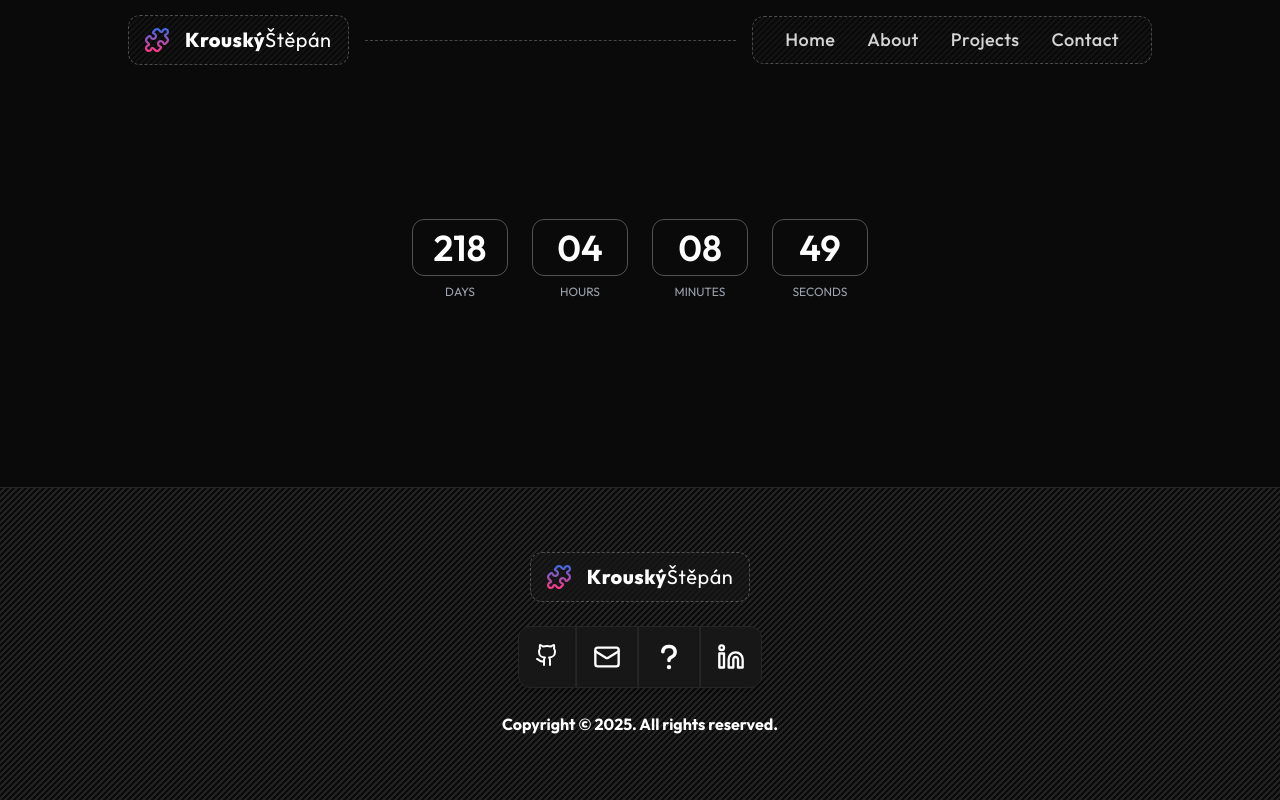
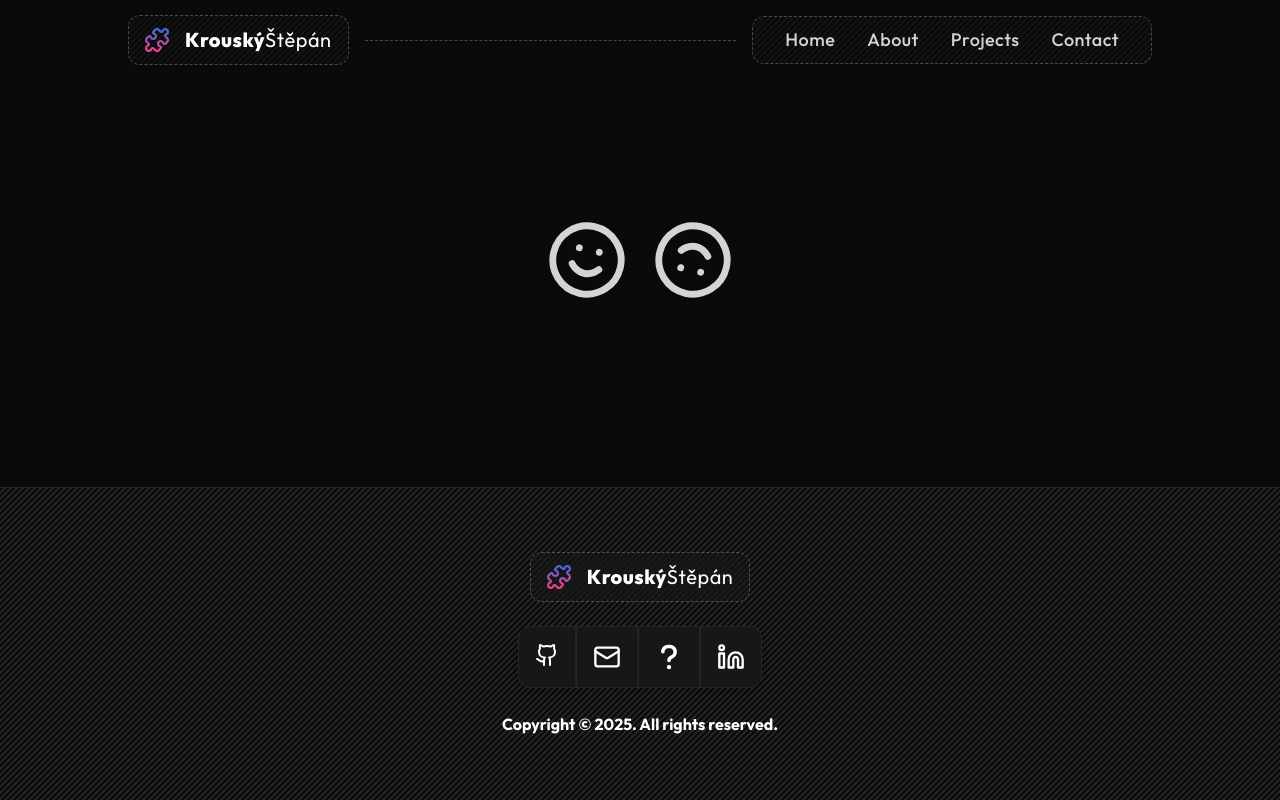
Before and after one commit to krouskystepan/portfolio, a Next.js app: page /c in a window 1280 px wide. Built offline with nearby package versions, Linux system fonts and the light colour scheme.

Commit message:
get server time

```diff
--- a/app/c/page.tsx
+++ b/app/c/page.tsx
@@ -1,155 +1,14 @@
-'use client'
+import Countdown from '@/components/Countdown'
 
-import { useEffect, useMemo, useState } from 'react'
-import { motion, AnimatePresence } from 'framer-motion'
-import { Smile } from 'lucide-react'
-
-const CountdownPage = () => {
-  const targetDate = useMemo(() => new Date('2025-10-31T23:00:00Z'), [])
+export default async function CountdownPage() {
+  // ⏰ This runs on the server, so it's using accurate UTC time
+  const serverNow = Date.now()
+  // 1 Nov 2025 00:00 Prague
+  const targetDate = new Date('2025-01-31T23:00:00Z')
 
   return (
     <div className="flex flex-1 flex-col items-center justify-center">
-      <Countdown target={targetDate} title="" />
+      <Countdown target={targetDate} serverNow={serverNow} title="" />
     </div>
   )
 }
-
-type CountdownTarget = Date | string | number
-
-interface CountdownProps {
-  target?: CountdownTarget
-  title?: string
-  onComplete?: () => void
-}
-
-function toDate(target?: CountdownTarget): Date {
-  if (!target) return new Date(Date.now() + 10 * 60 * 1000)
-  if (target instanceof Date) return target
-  const d = new Date(target)
-  return isNaN(d.getTime()) ? new Date() : d
-}
-
-function clampNonNegative(n: number): number {
-  return n < 0 ? 0 : n
-}
-
-function getTimeParts(msRemaining: number) {
-  const totalSeconds = Math.floor(clampNonNegative(msRemaining) / 1000)
-  const days = Math.floor(totalSeconds / 86400)
-  const hours = Math.floor((totalSeconds % 86400) / 3600)
-  const minutes = Math.floor((totalSeconds % 3600) / 60)
-  const seconds = totalSeconds % 60
-  return { days, hours, minutes, seconds }
-}
-
-function pad2(n: number): string {
-  return n.toString().padStart(2, '0')
-}
-
-const Digit = ({ value, label }: { value: string; label: string }) => (
-  <div className="flex flex-col items-center">
-    <div className="relative aspect-[5/3] w-24 overflow-hidden rounded-xl border border-neutral-600">
-      <AnimatePresence mode="popLayout" initial={false}>
-        <motion.span
-          key={value}
-          initial={{ y: 20, opacity: 0 }}
-          animate={{ y: 0, opacity: 1 }}
-          exit={{ y: -20, opacity: 0 }}
-          transition={{ duration: 0.35, ease: 'easeInOut' }}
-          className="absolute inset-0 flex items-center justify-center text-4xl font-semibold text-white"
-        >
-          {value}
-        </motion.span>
-      </AnimatePresence>
-    </div>
-    <div className="mt-2 text-xs uppercase text-gray-400">{label}</div>
-  </div>
-)
-
-const Smiles = () => {
-  const smiles = [0, 1] // three instances
-  const delayStep = 2.5 // seconds between starts
-
-  return (
-    <div className="flex items-center justify-center gap-4">
-      {smiles.map((i) => (
-        <motion.div
-          key={i}
-          initial={{ rotate: 0 }}
-          animate={{ rotate: [0, 360] }}
-          transition={{
-            duration: 5,
-            repeat: Infinity,
-            ease: 'linear',
-            delay: i * delayStep,
-          }}
-          className="select-none text-6xl font-light text-neutral-300"
-        >
-          <Smile size={82} />
-        </motion.div>
-      ))}
-    </div>
-  )
-}
-
-function Countdown({ target, title, onComplete }: CountdownProps) {
-  const targetDate = useMemo(() => toDate(target), [target])
-  const [now, setNow] = useState<number>(() => Date.now())
-
-  const msRemaining = Math.max(0, targetDate.getTime() - now)
-  const { days, hours, minutes, seconds } = getTimeParts(msRemaining)
-
-  console.log(msRemaining)
-  const isOver = msRemaining <= 0
-
-  useEffect(() => {
-    if (isOver) {
-      onComplete?.()
-      return
-    }
-    const id = setInterval(() => setNow(Date.now()), 1000)
-    return () => clearInterval(id)
-  }, [isOver, onComplete])
-
-  return (
-    <div className="flex flex-col items-center justify-center text-white">
-      {title && (
-        <motion.h1
-          initial={{ opacity: 0, y: -20 }}
-          animate={{ opacity: 1, y: 0 }}
-          transition={{ duration: 0.6 }}
-          className="mb-8 text-center text-4xl font-bold"
-        >
-          {title}
-        </motion.h1>
-      )}
-
-      {isOver ? (
-        <Smiles />
-      ) : (
-        <div className="grid grid-cols-2 gap-6 sm:grid-cols-4">
-          <AnimatePresence mode="popLayout">
-            {days > 0 && (
-              <Digit
-                key={`d-${days}`}
-                value={String(days)}
-                label={days === 1 ? 'day' : 'days'}
-              />
-            )}
-          </AnimatePresence>
-          <Digit value={pad2(hours)} label={hours === 1 ? 'hour' : 'hours'} />
-          <Digit
-            value={pad2(minutes)}
-            label={minutes === 1 ? 'minute' : 'minutes'}
-          />
-          <Digit
-            value={pad2(seconds)}
-            label={seconds === 1 ? 'second' : 'seconds'}
-          />
-        </div>
-      )}
-    </div>
-  )
-}
-
-export default CountdownPage
--- /dev/null
+++ b/components/Countdown.tsx
@@ -0,0 +1,144 @@
+'use client'
+
+import { useEffect, useMemo, useState } from 'react'
+import { motion, AnimatePresence } from 'framer-motion'
+import { Smile } from 'lucide-react'
+
+type CountdownTarget = Date | string | number
+
+interface CountdownProps {
+  target?: CountdownTarget
+  title?: string
+  serverNow: number
+  onComplete?: () => void
+}
+
+function toDate(target?: CountdownTarget): Date {
+  if (!target) return new Date(Date.now() + 10 * 60 * 1000)
+  if (target instanceof Date) return target
+  const d = new Date(target)
+  return isNaN(d.getTime()) ? new Date() : d
+}
+
+function clampNonNegative(n: number): number {
+  return n < 0 ? 0 : n
+}
+
+function getTimeParts(msRemaining: number) {
+  const totalSeconds = Math.floor(clampNonNegative(msRemaining) / 1000)
+  const days = Math.floor(totalSeconds / 86400)
+  const hours = Math.floor((totalSeconds % 86400) / 3600)
+  const minutes = Math.floor((totalSeconds % 3600) / 60)
+  const seconds = totalSeconds % 60
+  return { days, hours, minutes, seconds }
+}
+
+function pad2(n: number): string {
+  return n.toString().padStart(2, '0')
+}
+
+const Digit = ({ value, label }: { value: string; label: string }) => (
+  <div className="flex flex-col items-center">
+    <div className="relative aspect-[5/3] w-24 overflow-hidden rounded-xl border border-neutral-600">
+      <AnimatePresence mode="popLayout" initial={false}>
+        <motion.span
+          key={value}
+          initial={{ y: 20, opacity: 0 }}
+          animate={{ y: 0, opacity: 1 }}
+          exit={{ y: -20, opacity: 0 }}
+          transition={{ duration: 0.35, ease: 'easeInOut' }}
+          className="absolute inset-0 flex items-center justify-center text-4xl font-semibold text-white"
+        >
+          {value}
+        </motion.span>
+      </AnimatePresence>
+    </div>
+    <div className="mt-2 text-xs uppercase text-gray-400">{label}</div>
+  </div>
+)
+
+const Smiles = () => {
+  const smiles = [0, 1]
+  const delayStep = 2.5
+
+  return (
+    <div className="flex items-center justify-center gap-6">
+      {smiles.map((i) => (
+        <motion.div
+          key={i}
+          initial={{ rotate: 0 }}
+          animate={{ rotate: [0, 360] }}
+          transition={{
+            duration: 5,
+            repeat: Infinity,
+            ease: 'linear',
+            delay: i * delayStep,
+          }}
+          className="select-none text-6xl font-light text-neutral-300"
+        >
+          <Smile size={82} />
+        </motion.div>
+      ))}
+    </div>
+  )
+}
+
+const Countdown = ({
+  target,
+  title,
+  onComplete,
+  serverNow,
+}: CountdownProps) => {
+  const targetDate = useMemo(() => toDate(target), [target])
+  const [now, setNow] = useState<number>(serverNow)
+
+  // Increment time locally from the fixed server baseline
+  useEffect(() => {
+    const id = setInterval(() => setNow((n) => n + 1000), 1000)
+    return () => clearInterval(id)
+  }, [])
+
+  const msRemaining = Math.max(0, targetDate.getTime() - now)
+  const { days, hours, minutes, seconds } = getTimeParts(msRemaining)
+  const isOver = msRemaining <= 0
+
+  useEffect(() => {
+    if (isOver) onComplete?.()
+  }, [isOver, onComplete])
+
+  return (
+    <div className="flex flex-col items-center justify-center text-white">
+      {title && (
+        <motion.h1
+          initial={{ opacity: 0, y: -20 }}
+          animate={{ opacity: 1, y: 0 }}
+          transition={{ duration: 0.6 }}
+          className="mb-8 text-center text-4xl font-bold"
+        >
+          {title}
+        </motion.h1>
+      )}
+
+      {isOver ? (
+        <Smiles />
+      ) : (
+        <div className="grid grid-cols-2 gap-6 sm:grid-cols-4">
+          <AnimatePresence mode="popLayout">
+            {days > 0 && (
+              <Digit
+                key={`d-${days}`}
+                value={String(days)}
+                label={days === 1 ? 'day' : 'days'}
+              />
+            )}
+          </AnimatePresence>
+          <Digit value={pad2(hours)} label="hours" />
+          <Digit value={pad2(minutes)} label="minutes" />
+          <Digit value={pad2(seconds)} label="seconds" />
+        </div>
+      )}
+    </div>
+  )
+}
+
+export default Countdown
```
